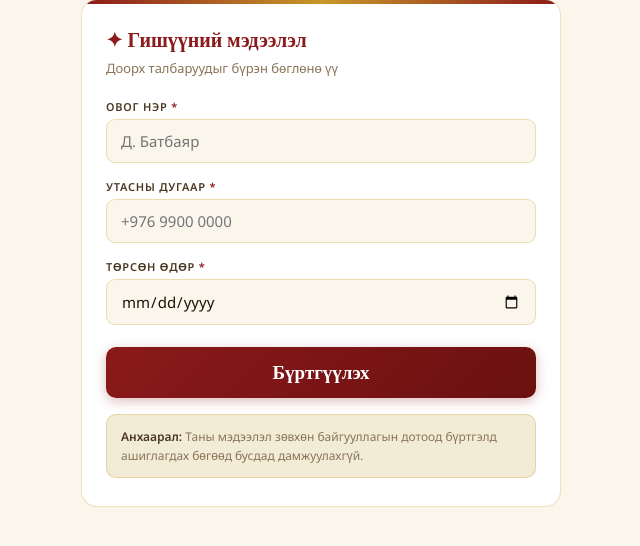
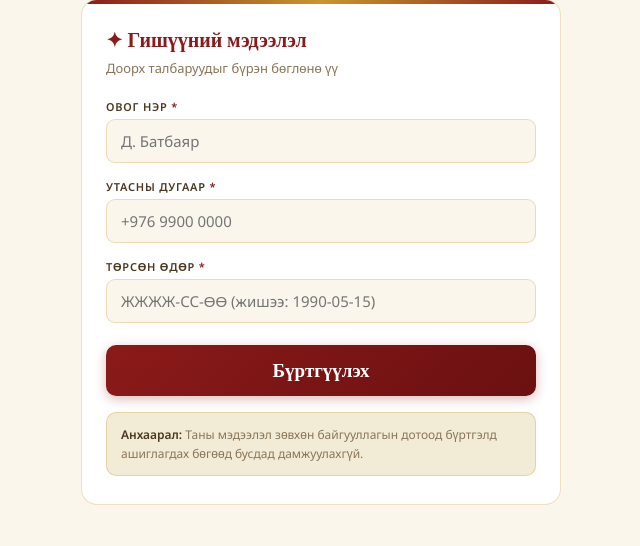
Before and after one commit to munkhtsetseg4545-png/olzii-registry, a Flask app: page /register in a window 1280 px wide. Shown: the part 166-712 px from the top of the page, without its empty margins (319-959 px from the left). Run offline with Flask 3, Linux system fonts and the light colour scheme.

Commit message:
date input text

```diff
--- a/templates/register.html
+++ b/templates/register.html
@@ -58,7 +58,7 @@ body{font-family:'Noto Sans',sans-serif;background:var(--cream);min-height:100vh
       </div>
       <div class="frow">
         <label>Төрсөн өдөр <span class="required">*</span></label>
-        <input type="date" id="f-bday">
+        <input type="text" id="f-bday" placeholder="ЖЖЖЖ-СС-ӨӨ (жишээ: 1990-05-15)">
       </div>
       <button class="btn" id="submit-btn" onclick="submitForm()">Бүртгүүлэх</button>
       <div class="note"><strong>Анхаарал:</strong> Таны мэдээлэл зөвхөн байгууллагын дотоод бүртгэлд ашиглагдах бөгөөд бусдад дамжуулахгүй.</div>
```
